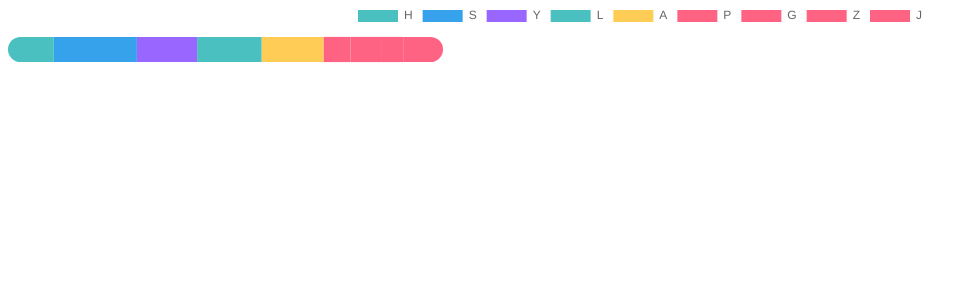
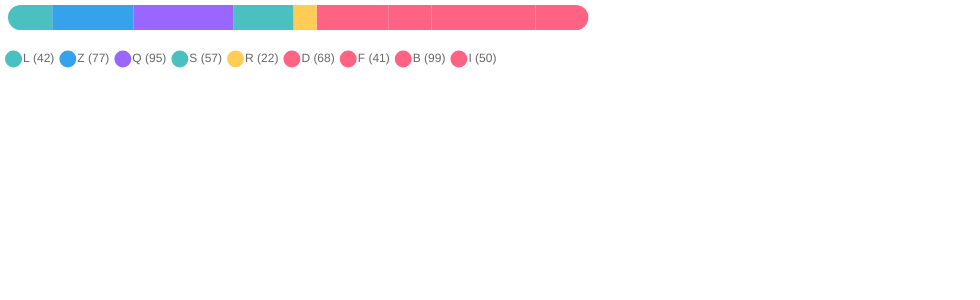
Before and after one commit to annacmc/records-meter, a React (Create React App) app: page / in a window 1280 px wide. Shown: the top 300 px of the page, without its empty margins (0-980 px from the left). Built offline with nearby package versions, Linux system fonts and the light colour scheme.

Commit message:
style and format legend labels

```diff
--- a/src/App.js
+++ b/src/App.js
@@ -14,9 +14,9 @@ class App extends React.Component {
 
   render() {
     return (
-      <div>
+      <div style={{display: 'flex',  justifyContent:'center', alignItems:'center', width:'50%'}}>
 <BarChart
-            data={this.state.data}
+        data={this.state.data}
           />
 
     </div>
--- a/src/components/BarChart.js
+++ b/src/components/BarChart.js
@@ -28,7 +28,7 @@ export class BarChart extends React.Component {
         scales: {
           x: {
             stacked: true,
-            max: 1500,
+            // max: 1500,
             grid: {
               display: false,
               drawBorder: false,
@@ -53,6 +53,16 @@ export class BarChart extends React.Component {
 
           legend: {
             display: true,
+            position: "bottom",
+            align: "start",
+
+            labels: {
+              usePointStyle: true,
+              pointStyle: "circle",
+              boxWidth: 7,
+              borderRadius:100,
+            }
+
           },
 
           title: {
@@ -62,8 +72,10 @@ export class BarChart extends React.Component {
       },
 
       data: {
+
         labels: ["Record Meter"],
         datasets: this.props.data.map((d) => d.data),
+
       },
     });
   }
--- a/src/components/getFeeds.js
+++ b/src/components/getFeeds.js
@@ -20,11 +20,12 @@ function getRandomArray() {
   // Create random array of objects
   let names = 'ABCDEFGHIJKLMNOPQRSTUVWXYZ';
   let colors = ['rgb(255, 99, 132)','rgb(75, 192, 192)','rgb(54, 162, 235)','rgb(153, 102, 255)','rgb(255, 205, 86)'];
+  let data = [Math.round(20 + 80 * Math.random())];
+    return {
+      data: data,
+      label: names[Math.floor(Math.random()*names.length)]+" ("+data+")",
+      backgroundColor: colors[Math.floor(Math.random()*colors.length)],
 
-    return {
-      label: names[Math.floor(Math.random()*names.length)],
-      data: [Math.round(20 + 80 * Math.random())],
-      backgroundColor: colors[Math.floor(Math.random()*colors.length)],
     };
 
 }
```
